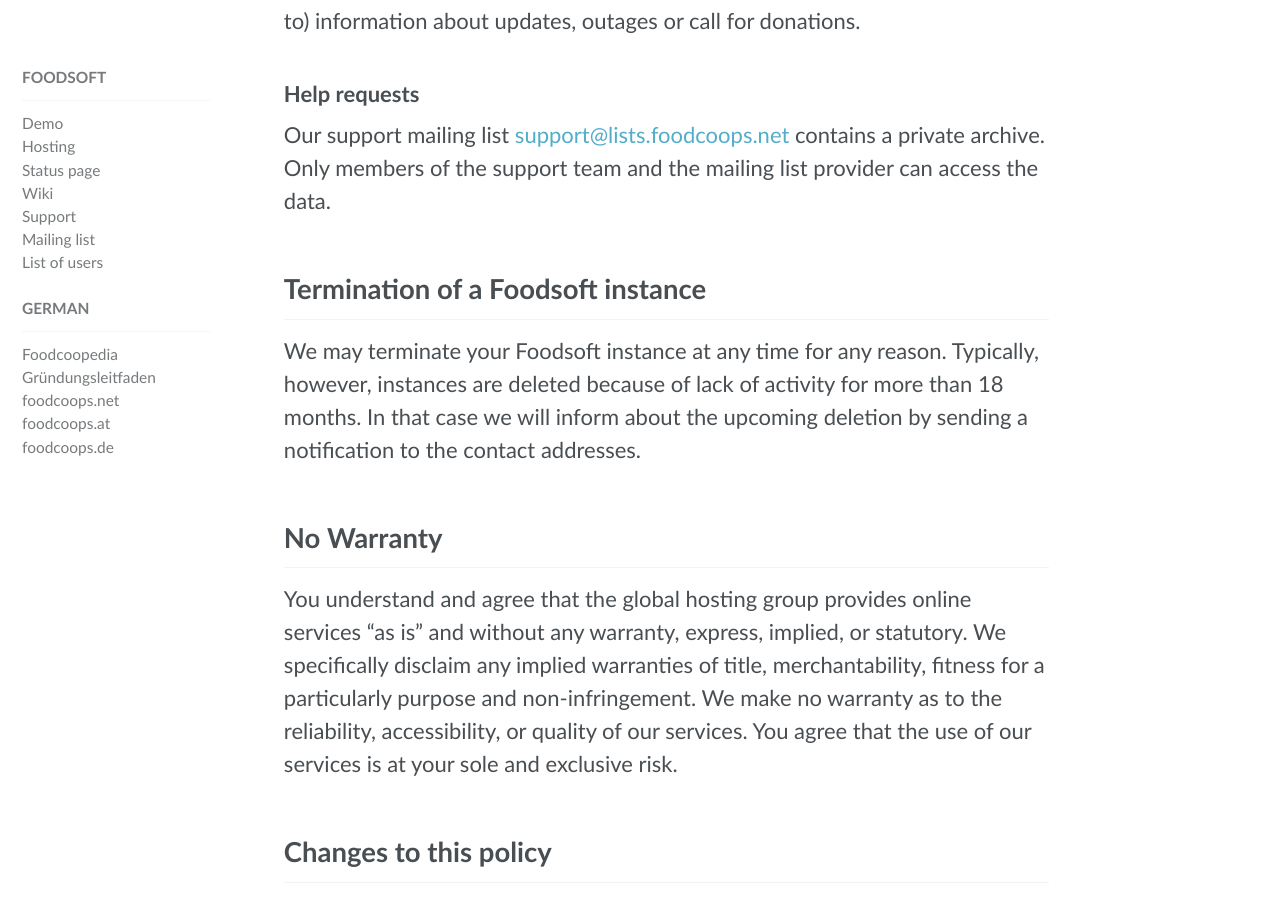
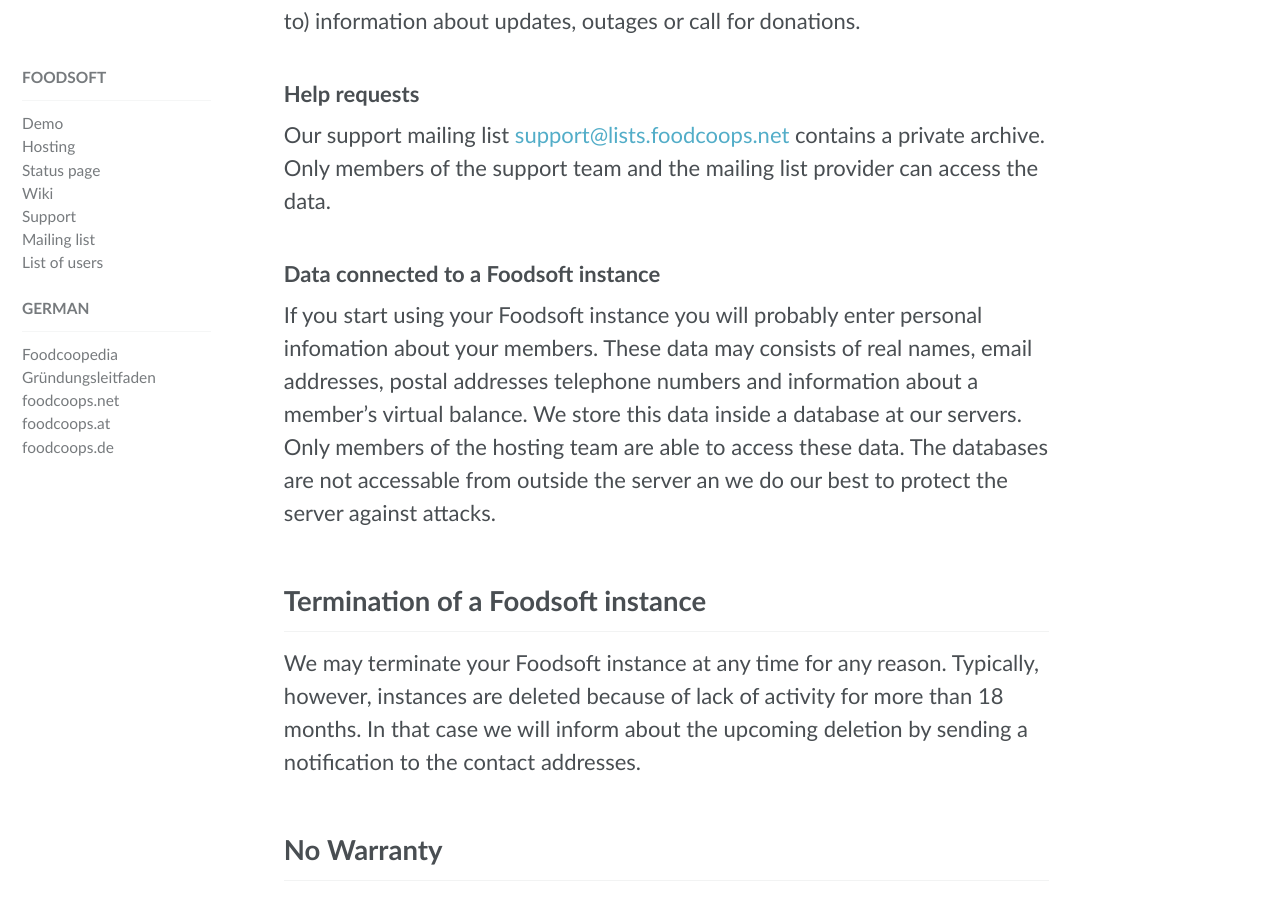
Before and after one commit to foodcoops/foodcoops.github.io, a Jekyll site: the page built from tos.md, in a window 1280 px wide and 900 px high, scrolled down 1140 px. Built offline with Jekyll 4.4.1, drawn with Linux system fonts in a browser that asks for light colours; some of the changed text lies outside the part shown.

Commit message:
Add information about databases

```diff
--- a/tos.md
+++ b/tos.md
@@ -34,6 +34,14 @@
 Our support mailing list [support@lists.foodcoops.net](mailto:support@lists.foodcoops.net) contains a
 private archive. Only members of the support team and the mailing list provider can access the data.
 
+### Data connected to a Foodsoft instance
+
+If you start using your Foodsoft instance you will probably enter personal infomation about your members.
+These data may consists of real names, email addresses, postal addresses telephone numbers and information about
+a member's virtual balance. We store this data inside a database at our servers. Only members of the hosting team
+are able to access these data. The databases are not accessable from outside the server an we do our best to protect
+the server against attacks.
+
 ## Termination of a Foodsoft instance
 
 We may terminate your Foodsoft instance at any time for any reason. Typically, however,
```
